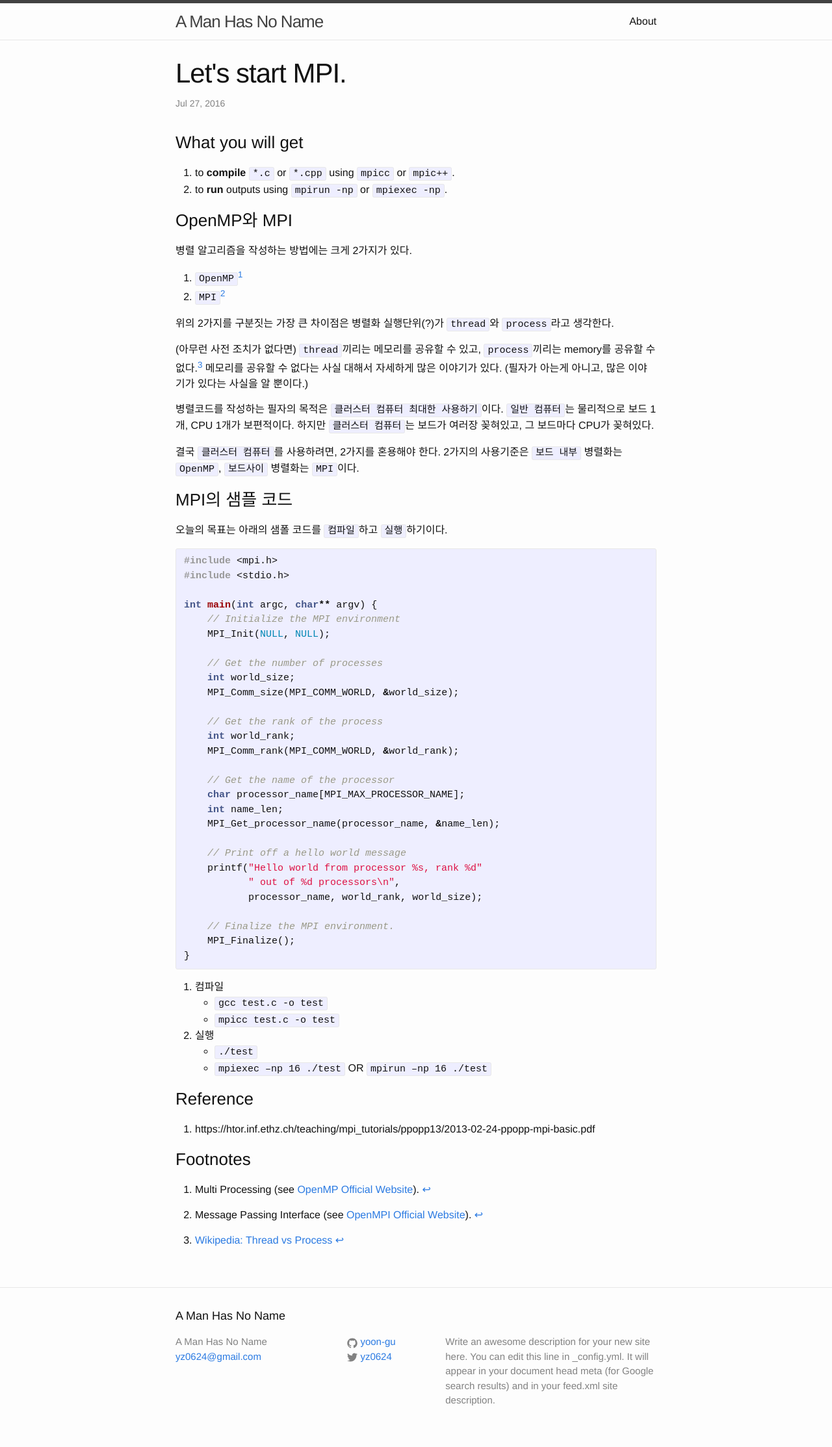
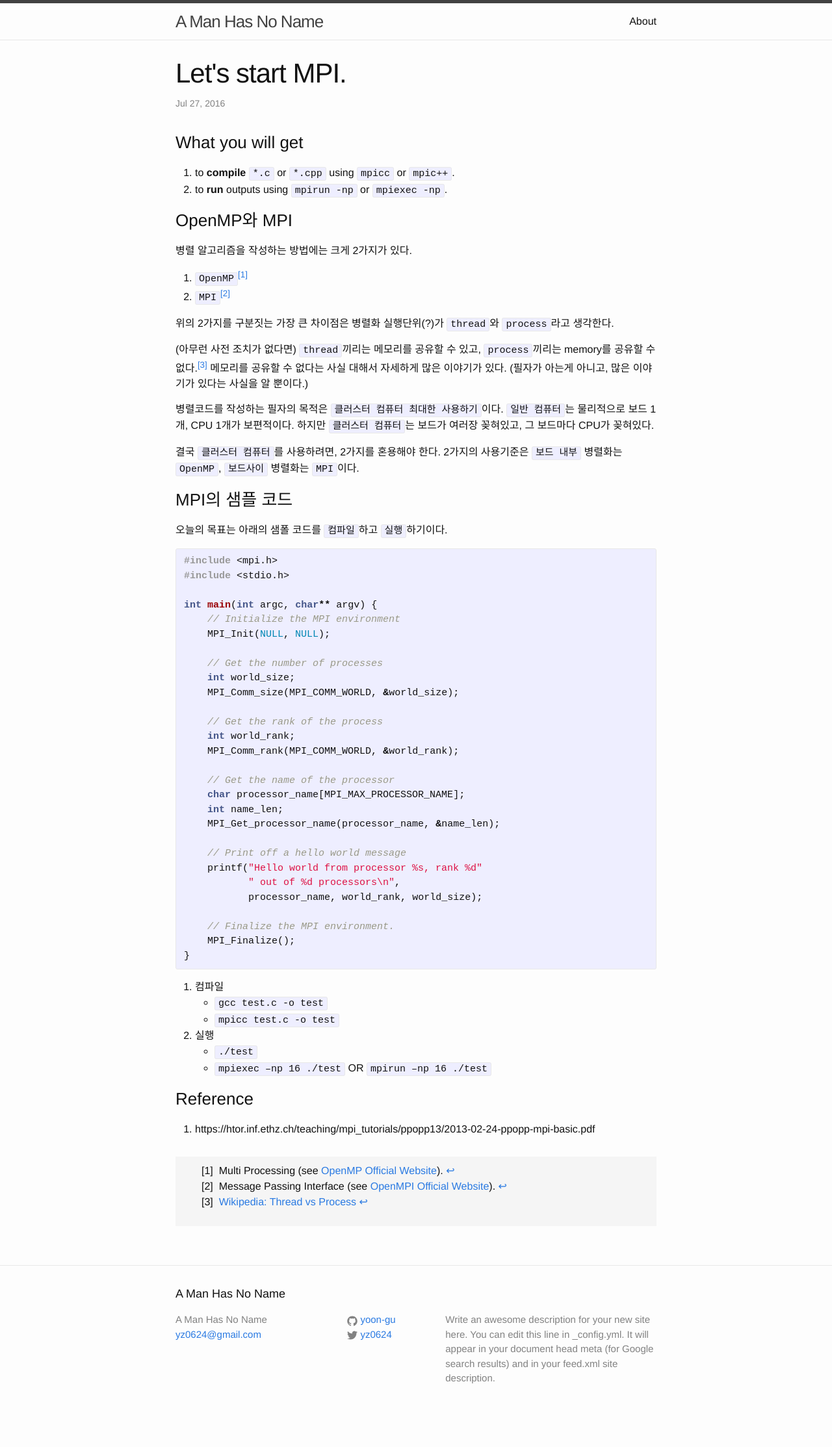
Before and after one commit to yoon-gu/yoon-gu.github.io, a Jekyll site: the page built from _posts/2016-07-27-hello-mpi.md, in a window 1280 px wide. Shown: the whole page at 65% size. Built offline with Jekyll 4.4.1, drawn with Linux system fonts in a browser that asks for light colours; comment, search, counter and statistics services are not loaded; after the commit the page ends 2193 px from its top, so only the background shows below that.

Commit message:
add custom css

```diff
--- a/_includes/head.html
+++ b/_includes/head.html
@@ -7,6 +7,7 @@
   <meta name="description" content="{% if page.excerpt %}{{ page.excerpt | strip_html | strip_newlines | truncate: 160 }}{% else %}{{ site.description }}{% endif %}">
 
   <link rel="stylesheet" href="{{ "/css/main.css" | prepend: site.baseurl }}">
+  <link rel="stylesheet" href="{{ "/css/custom.css" | prepend: site.baseurl }}">
   <link rel="canonical" href="{{ page.url | replace:'index.html','' | prepend: site.baseurl | prepend: site.url }}">
   <link rel="alternate" type="application/rss+xml" title="{{ site.title }}" href="{{ "/feed.xml" | prepend: site.baseurl | prepend: site.url }}">
 </head>
--- a/_posts/2016-07-27-hello-mpi.md
+++ b/_posts/2016-07-27-hello-mpi.md
@@ -71,7 +71,6 @@ int main(int argc, char** argv) {
 ### Reference ###
 1. https://htor.inf.ethz.ch/teaching/mpi_tutorials/ppopp13/2013-02-24-ppopp-mpi-basic.pdf
 
-### Footnotes ###
 [^1]: Multi Processing (see [OpenMP Official Website](http://openmp.org)).
 [^2]: Message Passing Interface (see [OpenMPI Official Website](http://open-mpi.org/)).
 [^3]: [Wikipedia: Thread vs Process](https://en.wikipedia.org/wiki/Thread_(computing)#Threads_vs._processes)
--- /dev/null
+++ b/css/custom.css
@@ -0,0 +1,23 @@
+div .footnotes {
+    background-color: whitesmoke;
+    font-size: 12pt;
+    margin-top: 30px;
+    padding: 10px 10px 10px 10px;
+}
+
+.footnotes ol {
+    counter-reset: o-counter;
+    list-style-type: none
+}
+
+.footnotes ol li:before {
+    content: "[" counter(o-counter) "] ";
+    counter-increment: o-counter
+}
+
+.footnotes ol li p {
+    display: inline
+}
+
+a.footnote:before{ content:"[" }
+a.footnote:after{ content:"]" }
```
